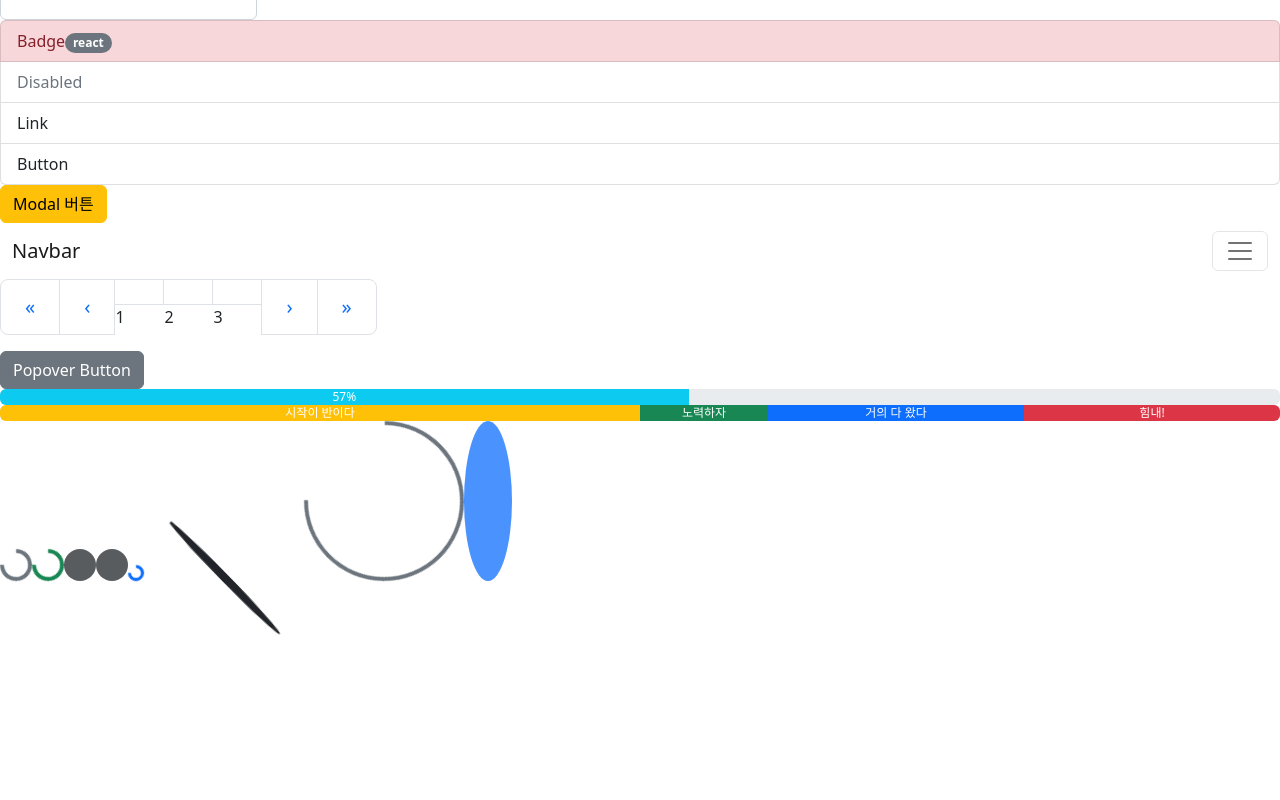
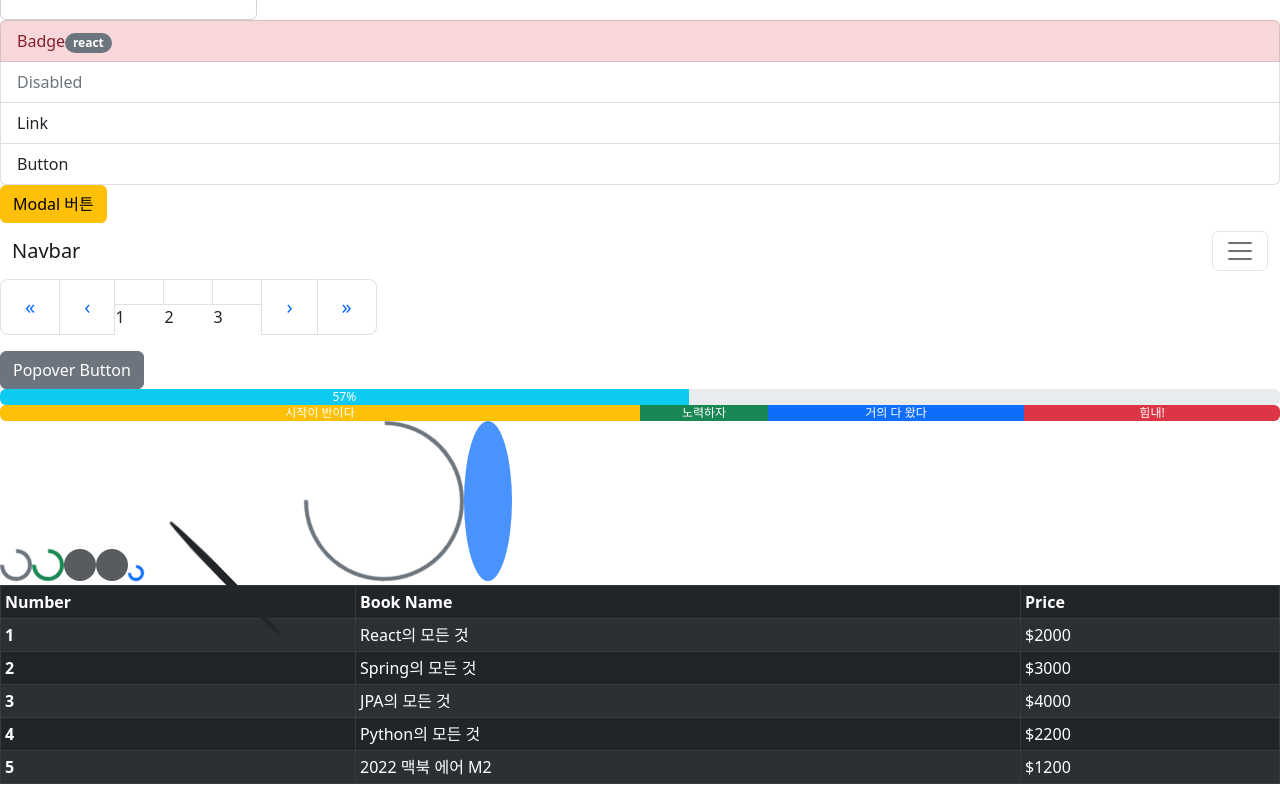
Before and after one commit to bookpark/react-ex, a React (Create React App) app in the folder strapapp/: page / in a window 1280 px wide. Shown: the part 1045-1845 px from the top of the page. Before the commit the page ends 1682 px from the top, so only its background shows below. Built offline with nearby package versions, Linux system fonts and the light colour scheme.

Commit message:
Table 예제

```diff
--- a/strapapp/src/App.js
+++ b/strapapp/src/App.js
@@ -17,6 +17,7 @@ import ReactstrapPagination from './ReactstrapPagination';
 import ReactstrapPopover from './ReactstrapPopover';
 import ReactstrapProgress from './ReactstrapProgress';
 import ReactstrapSpinner from './ReactstrapSpinner';
+import ReactstrapTable from './ReactstrapTable';
 
 function App() {
   return (
@@ -39,6 +40,7 @@ function App() {
       <ReactstrapPopover />
       <ReactstrapProgress />
       <ReactstrapSpinner />
+      <ReactstrapTable />
     </>
   );
 }
--- /dev/null
+++ b/strapapp/src/ReactstrapTable.js
@@ -0,0 +1,48 @@
+import { Component } from 'react';
+import { Table } from 'reactstrap';
+
+class ReactstrapTable extends Component {
+    render() {
+        return (
+            // <Table
+            <Table bordered striped hover dark size='sm'>
+                <thead>
+                    <tr>
+                        <th>Number</th>
+                        <th>Book Name</th>
+                        <th>Price</th>
+                    </tr>
+                </thead>
+                <tbody>
+                    <tr>
+                        <th scope='row'>1</th>
+                        <td>React의 모든 것</td>
+                        <td>$2000</td>
+                    </tr>
+                    <tr>
+                        <th scope='row'>2</th>
+                        <td>Spring의 모든 것</td>
+                        <td>$3000</td>
+                    </tr>
+                    <tr>
+                        <th scope='row'>3</th>
+                        <td>JPA의 모든 것</td>
+                        <td>$4000</td>
+                    </tr>
+                    <tr>
+                        <th scope='row'>4</th>
+                        <td>Python의 모든 것</td>
+                        <td>$2200</td>
+                    </tr>
+                    <tr>
+                        <th scope='row'>5</th>
+                        <td>2022 맥북 에어 M2</td>
+                        <td>$1200</td>
+                    </tr>
+                </tbody>
+            </Table>
+        )
+    }
+}
+
+export default ReactstrapTable;
```
